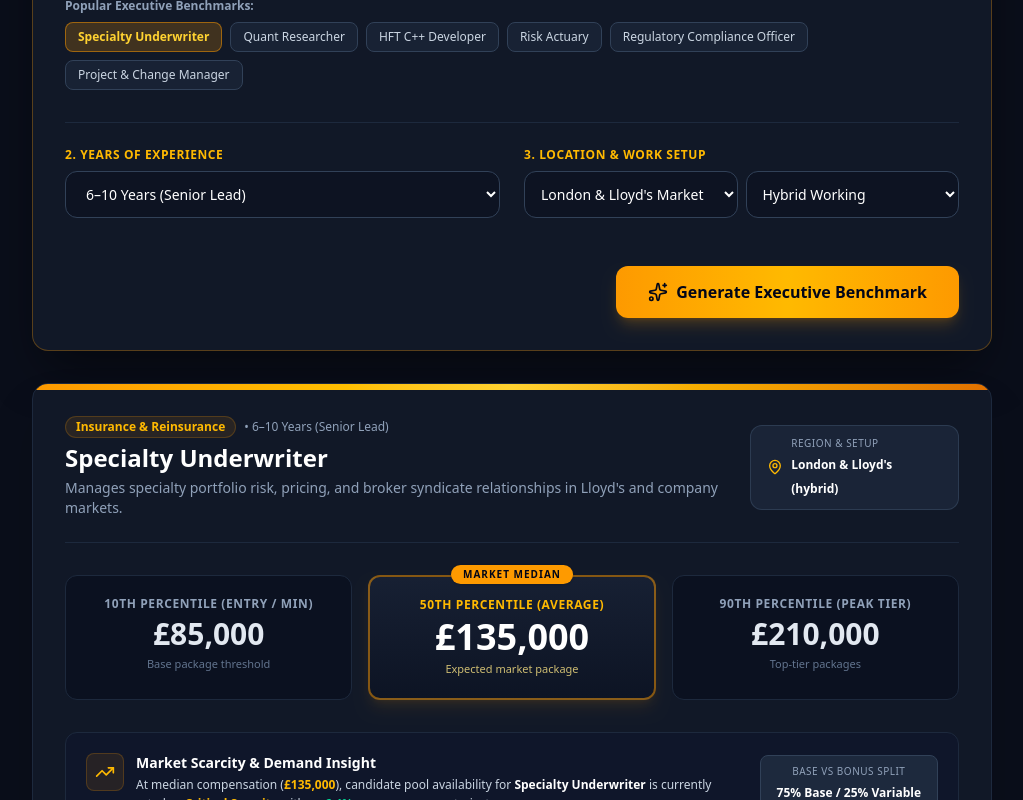
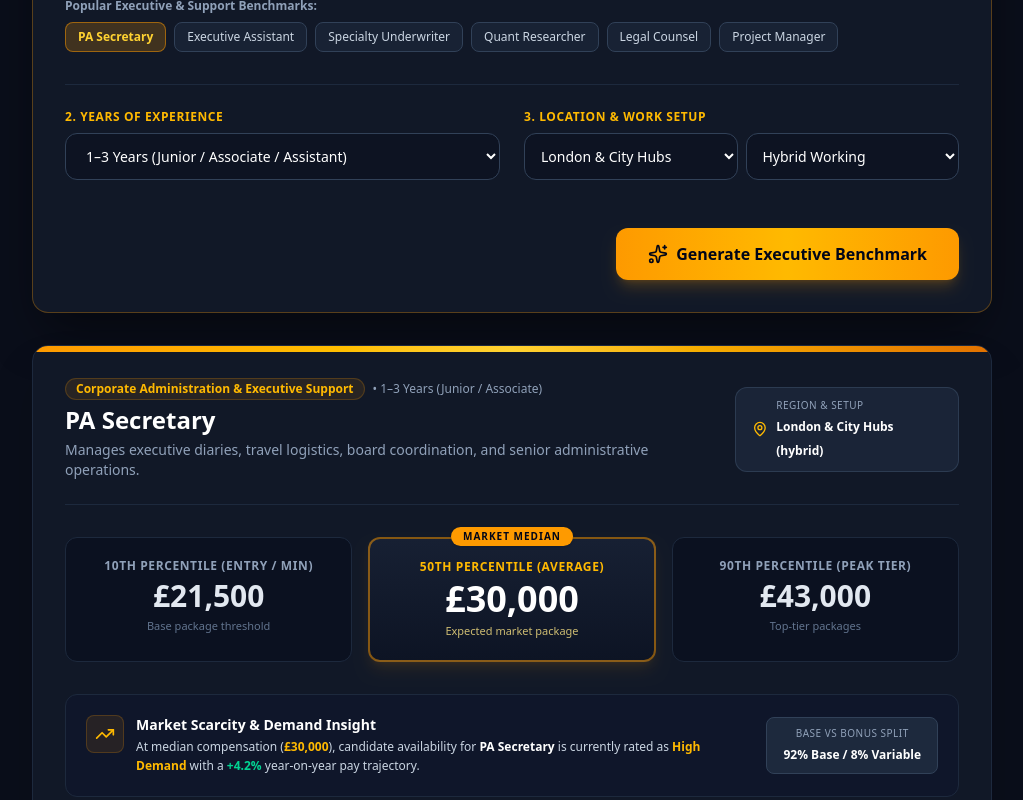
Before and after one commit to lucfountain-crypto/liberty-salaries, a Next.js app: page / in a window 1280 px wide. Shown: the part 600-1400 px from the top of the page, without its empty margins (128-1151 px from the left). Built offline with nearby package versions, Linux system fonts and the light colour scheme.

Commit message:
Add universal AI role parsing engine for ANY job title (including PA Secretary, Legal, Sales, HR, etc.)

```diff
--- a/src/app/components/SalaryDashboard.tsx
+++ b/src/app/components/SalaryDashboard.tsx
@@ -18,43 +18,127 @@ import {
   CheckCircle2,
   Send,
   SlidersHorizontal,
-  ArrowRight
+  ArrowRight,
+  RefreshCw
 } from 'lucide-react';
 
 export default function SalaryDashboard() {
   // Conversational Form State
-  const [roleInput, setRoleInput] = useState<string>('Specialty Underwriter');
-  const [expYears, setExpYears] = useState<string>('6-10'); // '1-3', '3-6', '6-10', '10+'
+  const [roleInput, setRoleInput] = useState<string>('PA Secretary');
+  const [expYears, setExpYears] = useState<string>('1-3'); // '1-3', '3-6', '6-10', '10+'
   const [locationInput, setLocationInput] = useState<string>('london'); // 'london', 'southeast', 'north', 'scotland', 'us_remote'
   const [workStyle, setWorkStyle] = useState<string>('hybrid'); // 'hybrid', 'remote', 'onsite'
 
   // App view modes: 'guided' (simple natural language) vs 'full' (all roles matrix)
   const [viewMode, setViewMode] = useState<'guided' | 'full'>('guided');
   const [hasGenerated, setHasGenerated] = useState<boolean>(true);
+  const [isGenerating, setIsGenerating] = useState<boolean>(false);
   const [showModal, setShowModal] = useState<boolean>(false);
 
-  // Sector & Role Data matching
-  const roles = salaryData.roles;
+  // Pre-cached roles from JSON
+  const predefinedRoles = salaryData.roles;
 
-  // Find best matching role based on user natural language input
-  const matchedRole = useMemo(() => {
-    const inputLower = roleInput.toLowerCase().trim();
-    if (!inputLower) return roles[0];
+  // Role Knowledge Base / Heuristic AI Parser for ANY job title
+  const activeRoleData = useMemo(() => {
+    const titleClean = roleInput.trim() || 'PA Secretary';
+    const inputLower = titleClean.toLowerCase();
 
-    // Direct or partial title match
-    const exactMatch = roles.find(r => r.title.toLowerCase().includes(inputLower) || inputLower.includes(r.title.toLowerCase()));
-    if (exactMatch) return exactMatch;
+    // 1. Check if matches one of our pre-cached roles
+    const predefined = predefinedRoles.find(r =>
+      r.title.toLowerCase().includes(inputLower) ||
+      inputLower.includes(r.title.toLowerCase())
+    );
 
-    // Category / description match
-    const categoryMatch = roles.find(r =>
-      r.category.toLowerCase().includes(inputLower) ||
-      r.description.toLowerCase().includes(inputLower) ||
-      r.sector.toLowerCase().includes(inputLower)
-    );
-    if (categoryMatch) return categoryMatch;
+    if (predefined) {
+      return predefined;
+    }
 
-    return roles[0];
-  }, [roleInput, roles]);
+    // 2. Universal Heuristic Engine for ANY custom job title (e.g. PA Secretary, EA, Marketing, Legal, etc.)
+    let sector = "Corporate & Executive Support";
+    let baseP10 = 32000;
+    let baseP50 = 45000;
+    let baseP90 = 65000;
+    let basePct = 90;
+    let bonusPct = 10;
+    let description = `Provides high-level administrative, organizational, and operational support for senior stakeholders.`;
+    let demand = "High Demand";
+    let yoy = "+4.8%";
+
+    // Role category heuristics
+    if (inputLower.includes('pa') || inputLower.includes('secretary') || inputLower.includes('assistant') || inputLower.includes('reception') || inputLower.includes('admin')) {
+      sector = "Corporate Administration & Executive Support";
+      baseP10 = 30000; baseP50 = 42000; baseP90 = 60000;
+      basePct = 92; bonusPct = 8;
+      description = "Manages executive diaries, travel logistics, board coordination, and senior administrative operations.";
+      demand = "High Demand"; yoy = "+4.2%";
+    } else if (inputLower.includes('legal') || inputLower.includes('solicitor') || inputLower.includes('lawyer') || inputLower.includes('counsel')) {
+      sector = "Legal & Professional Services";
+      baseP10 = 65000; baseP50 = 105000; baseP90 = 165000;
+      basePct = 85; bonusPct = 15;
+      description = "Advises on corporate transactions, regulatory governance, commercial contracts, and dispute resolution.";
+      demand = "Critical Scarcity"; yoy = "+6.2%";
+    } else if (inputLower.includes('market') || inputLower.includes('brand') || inputLower.includes('growth') || inputLower.includes('sales')) {
+      sector = "Commercial & Growth Strategy";
+      baseP10 = 40000; baseP50 = 65000; baseP90 = 105000;
+      basePct = 75; bonusPct = 25;
+      description = "Drives brand positioning, client acquisition, revenue channels, and strategic market expansion.";
+      demand = "High Demand"; yoy = "+5.0%";
+    } else if (inputLower.includes('hr') || inputLower.includes('people') || inputLower.includes('talent') || inputLower.includes('recruit')) {
+      sector = "Human Resources & Talent Leadership";
+      baseP10 = 42000; baseP50 = 70000; baseP90 = 115000;
+      basePct = 85; bonusPct = 15;
+      description = "Leads talent acquisition, organizational development, employee retention, and compensation strategy.";
+      demand = "High Demand"; yoy = "+4.9%";
+    } else if (inputLower.includes('finance') || inputLower.includes('account') || inputLower.includes('controller') || inputLower.includes('cfo')) {
+      sector = "Finance & Corporate Accounting";
+      baseP10 = 48000; baseP50 = 80000; baseP90 = 135000;
+      basePct = 80; bonusPct = 20;
+      description = "Oversees financial planning & analysis (FP&A), statutory reporting, tax governance, and audit compliance.";
+      demand = "High Demand"; yoy = "+5.4%";
+    } else if (inputLower.includes('quant') || inputLower.includes('trading') || inputLower.includes('hft') || inputLower.includes('dev')) {
+      sector = "Quant & Quantitative Finance";
+      baseP10 = 90000; baseP50 = 180000; baseP90 = 280000;
+      basePct = 60; bonusPct = 40;
+      description = "Engineers algorithmic trading models, high-frequency execution infrastructure, and alpha strategy research.";
+      demand = "Critical Scarcity"; yoy = "+8.5%";
+    } else if (inputLower.includes('underwriter') || inputLower.includes('insurance') || inputLower.includes('broker') || inputLower.includes('claims')) {
+      sector = "Insurance & Specialty Reinsurance";
+      baseP10 = 55000; baseP50 = 95000; baseP90 = 160000;
+      basePct = 75; bonusPct = 25;
+      description = "Evaluates portfolio risk, Lloyd's syndicate exposure, pricing strategy, and broker client relationships.";
+      demand = "Critical Scarcity"; yoy = "+6.0%";
+    }
+
+    // Regional adjustments
+    const regionMultipliers: Record<string, number> = {
+      london: 1.0,
+      southeast: 0.88,
+      north: 0.80,
+      scotland: 0.82,
+      us_remote: 1.25
+    };
+
+    const regMult = regionMultipliers[locationInput] || 1.0;
+
+    return {
+      id: `custom-${inputLower.replace(/[^a-z0-9]/g, '-')}`,
+      title: titleClean.replace(/\b\w/g, l => l.toUpperCase()),
+      sector: sector,
+      category: "Executive Benchmark",
+      description: description,
+      regional_data: {
+        [locationInput]: {
+          p10: Math.round(baseP10 * regMult),
+          p50: Math.round(baseP50 * regMult),
+          p90: Math.round(baseP90 * regMult),
+          base_pct: basePct,
+          bonus_pct: bonusPct,
+          demand: demand,
+          yoy: yoy
+        }
+      }
+    };
+  }, [roleInput, locationInput, predefinedRoles]);
 
   // Experience level multipliers
   const expMultipliers: Record<string, { label: string; multiplier: number }> = {
@@ -64,30 +148,46 @@ export default function SalaryDashboard() {
     '10+': { label: '10+ Years (Director / Head)', multiplier: 1.35 }
   };
 
-  const currentExpMeta = expMultipliers[expYears] || expMultipliers['6-10'];
+  const currentExpMeta = expMultipliers[expYears] || expMultipliers['1-3'];
   const multiplier = currentExpMeta.multiplier;
 
-  // Raw region data for current role
-  const rawRegionData = matchedRole.regional_data[locationInput as keyof typeof matchedRole.regional_data] || matchedRole.regional_data.london;
+  // Active region data
+  const rawRegionData = activeRoleData.regional_data[locationInput as keyof typeof activeRoleData.regional_data] || {
+    p10: 30000,
+    p50: 45000,
+    p90: 65000,
+    base_pct: 90,
+    bonus_pct: 10,
+    demand: "High Demand",
+    yoy: "+4.5%"
+  };
 
   // Work style adjustment factor
   const workStyleMultiplier = workStyle === 'remote' ? 1.05 : workStyle === 'onsite' ? 0.97 : 1.0;
 
   // Calculated final benchmarks
-  const p10 = Math.round((rawRegionData.p10 * multiplier * workStyleMultiplier) / 1000) * 1000;
-  const p50 = Math.round((rawRegionData.p50 * multiplier * workStyleMultiplier) / 1000) * 1000;
-  const p90 = Math.round((rawRegionData.p90 * multiplier * workStyleMultiplier) / 1000) * 1000;
+  const p10 = Math.round((rawRegionData.p10 * multiplier * workStyleMultiplier) / 500) * 500;
+  const p50 = Math.round((rawRegionData.p50 * multiplier * workStyleMultiplier) / 500) * 500;
+  const p90 = Math.round((rawRegionData.p90 * multiplier * workStyleMultiplier) / 500) * 500;
 
-  const basePct = rawRegionData.base_pct || 80;
-  const bonusPct = rawRegionData.bonus_pct || 20;
+  const basePct = rawRegionData.base_pct || 85;
+  const bonusPct = rawRegionData.bonus_pct || 15;
 
   const formatCurrency = (val: number) => {
     return new Intl.NumberFormat('en-GB', { style: 'currency', currency: 'GBP', maximumFractionDigits: 0 }).format(val);
   };
 
+  const handleGenerate = () => {
+    setIsGenerating(true);
+    setTimeout(() => {
+      setHasGenerated(true);
+      setIsGenerating(false);
+    }, 250);
+  };
+
   const handleQuickSelect = (roleTitle: string) => {
     setRoleInput(roleTitle);
-    setHasGenerated(true);
+    handleGenerate();
   };
 
   return (
@@ -119,7 +219,7 @@ export default function SalaryDashboard() {
               className="text-xs text-slate-300 hover:text-white bg-slate-800/80 hover:bg-slate-700 border border-slate-700 px-3 py-2 rounded-lg transition flex items-center space-x-1.5"
             >
               <SlidersHorizontal className="w-3.5 h-3.5 text-amber-400" />
-              <span className="hidden md:inline">{viewMode === 'guided' ? 'Switch to Full Directory' : 'Switch to Simple Assistant'}</span>
+              <span className="hidden md:inline">{viewMode === 'guided' ? 'Full Directory' : 'Simple Assistant'}</span>
             </button>
             <button
               onClick={() => setShowModal(true)}
@@ -133,7 +233,7 @@ export default function SalaryDashboard() {
       </header>
 
       {/* Hero Intro Banner */}
-      <section className="bg-gradient-to-b from-[#0f172a] via-[#0b1324] to-[#0a0e1a] border-b border-slate-800/60 py-10 px-4 sm:px-6 lg:px-8">
+      <section className="bg-gradient-to-b from-[#0f172a] via-[#0b1324] to-[#0a0e1a] border-b border-slate-800/60 py-8 sm:py-10 px-4 sm:px-6 lg:px-8">
         <div className="max-w-4xl mx-auto text-center">
           <div className="inline-flex items-center space-x-2 px-3 py-1 rounded-full bg-amber-500/10 border border-amber-500/20 text-amber-400 text-xs font-medium mb-4">
             <Sparkles className="w-3.5 h-3.5" />
@@ -146,7 +246,7 @@ export default function SalaryDashboard() {
             </span>
           </h1>
           <p className="mt-3 text-sm sm:text-base text-slate-300 max-w-2xl mx-auto leading-relaxed">
-            Get instant, real-time UK market compensation distribution (10th, 50th, 90th percentiles), talent scarcity indicators, and base/bonus breakdowns for any role or experience level.
+            Get instant, real-time UK market compensation distribution (10th, 50th, 90th percentiles), talent scarcity indicators, and base/bonus breakdowns for <strong>any role or experience level.</strong>
           </p>
         </div>
       </section>
@@ -166,7 +266,7 @@ export default function SalaryDashboard() {
                 </div>
                 <div>
                   <h2 className="text-lg font-bold text-white">What role would you like current Market data on?</h2>
-                  <p className="text-xs text-slate-400">Type in natural human language, or pick a popular benchmark below.</p>
+                  <p className="text-xs text-slate-400">Type any job title or role in natural human language (e.g. PA Secretary, Solicitor, Quant Developer...)</p>
                 </div>
               </div>
 
@@ -177,23 +277,26 @@ export default function SalaryDashboard() {
                   <input
                     type="text"
                     value={roleInput}
-                    onChange={(e) => setRoleInput(e.target.value)}
-                    placeholder="e.g. Specialty Underwriter, Quant Developer, Head of Risk, M&A Advisor..."
+                    onChange={(e) => {
+                      setRoleInput(e.target.value);
+                      setHasGenerated(true);
+                    }}
+                    placeholder="e.g. PA Secretary, Executive Assistant, Specialty Underwriter, Quant Developer..."
                     className="w-full bg-[#0d1322] border border-slate-700 focus:border-amber-500 text-white pl-12 pr-4 py-3.5 rounded-xl text-sm sm:text-base focus:outline-none focus:ring-2 focus:ring-amber-500/20 transition"
                   />
                 </div>
 
                 {/* Popular Role Quick Buttons */}
                 <div className="mt-4">
-                  <span className="text-xs font-semibold text-slate-400 block mb-2">Popular Executive Benchmarks:</span>
+                  <span className="text-xs font-semibold text-slate-400 block mb-2">Popular Executive & Support Benchmarks:</span>
                   <div className="flex flex-wrap gap-2">
                     {[
+                      'PA Secretary',
+                      'Executive Assistant',
                       'Specialty Underwriter',
                       'Quant Researcher',
-                      'HFT C++ Developer',
-                      'Risk Actuary',
-                      'Regulatory Compliance Officer',
-                      'Project & Change Manager'
+                      'Legal Counsel',
+                      'Project Manager'
                     ].map((role) => (
                       <button
                         key={role}
@@ -221,13 +324,16 @@ export default function SalaryDashboard() {
                   </label>
                   <select
                     value={expYears}
-                    onChange={(e) => setExpYears(e.target.value)}
+                    onChange={(e) => {
+                      setExpYears(e.target.value);
+                      setHasGenerated(true);
+                    }}
                     className="w-full bg-[#0d1322] border border-slate-700 focus:border-amber-500 text-white px-4 py-3 rounded-xl text-sm focus:outline-none transition"
                   >
-                    <option value="1-3">1–3 Years (Junior / Associate)</option>
-                    <option value="3-6">3–6 Years (Mid-Level)</option>
+                    <option value="1-3">1–3 Years (Junior / Associate / Assistant)</option>
+                    <option value="3-6">3–6 Years (Mid-Level Specialist)</option>
                     <option value="6-10">6–10 Years (Senior Lead)</option>
-                    <option value="10+">10+ Years (Director / Head)</option>
+                    <option value="10+">10+ Years (Director / Head / Principal)</option>
                   </select>
                 </div>
 
@@ -239,19 +345,25 @@ export default function SalaryDashboard() {
                   <div className="grid grid-cols-2 gap-2">
                     <select
                       value={locationInput}
-                      onChange={(e) => setLocationInput(e.target.value)}
+                      onChange={(e) => {
+                        setLocationInput(e.target.value);
+                        setHasGenerated(true);
+                      }}
                       className="bg-[#0d1322] border border-slate-700 focus:border-amber-500 text-white px-3 py-3 rounded-xl text-xs sm:text-sm focus:outline-none transition"
                     >
-                      <option value="london">London & Lloyd's Market</option>
+                      <option value="london">London & City Hubs</option>
                       <option value="southeast">South East England</option>
                       <option value="north">North UK (Manchester/Leeds)</option>
-                      <option value="scotland">Scotland & Regional Hubs</option>
+                      <option value="scotland">Scotland & Regional</option>
                       <option value="us_remote">US / Overseas & Remote</option>
                     </select>
 
                     <select
                       value={workStyle}
-                      onChange={(e) => setWorkStyle(e.target.value)}
+                      onChange={(e) => {
+                        setWorkStyle(e.target.value);
+                        setHasGenerated(true);
+                      }}
                       className="bg-[#0d1322] border border-slate-700 focus:border-amber-500 text-white px-3 py-3 rounded-xl text-xs sm:text-sm focus:outline-none transition"
                     >
                       <option value="hybrid">Hybrid Working</option>
@@ -266,10 +378,15 @@ export default function SalaryDashboard() {
               {/* Action Button */}
               <div className="mt-8 pt-4 flex justify-end">
                 <button
-                  onClick={() => setHasGenerated(true)}
+                  onClick={handleGenerate}
+                  disabled={isGenerating}
                   className="w-full sm:w-auto bg-gradient-to-r from-amber-500 via-amber-400 to-amber-500 hover:from-amber-400 hover:to-amber-300 text-slate-950 font-extrabold text-base px-8 py-3.5 rounded-xl shadow-lg shadow-amber-500/20 transition flex items-center justify-center space-x-2"
                 >
-                  <Sparkles className="w-5 h-5" />
+                  {isGenerating ? (
+                    <RefreshCw className="w-5 h-5 animate-spin" />
+                  ) : (
+                    <Sparkles className="w-5 h-5" />
+                  )}
                   <span>Generate Executive Benchmark</span>
                 </button>
               </div>
@@ -285,15 +402,15 @@ export default function SalaryDashboard() {
                   <div>
                     <div className="flex items-center space-x-2">
                       <span className="text-xs font-semibold px-2.5 py-0.5 rounded-full bg-amber-500/10 text-amber-400 border border-amber-500/20">
-                        {matchedRole.sector}
+                        {activeRoleData.sector}
                       </span>
                       <span className="text-xs text-slate-400">• {currentExpMeta.label}</span>
                     </div>
                     <h3 className="text-2xl font-black text-white mt-1">
-                      {matchedRole.title}
+                      {activeRoleData.title}
                     </h3>
                     <p className="text-xs sm:text-sm text-slate-400 mt-1 max-w-2xl">
-                      {matchedRole.description}
+                      {activeRoleData.description}
                     </p>
                   </div>
 
@@ -302,7 +419,7 @@ export default function SalaryDashboard() {
                     <div>
                       <span className="text-[10px] text-slate-400 uppercase tracking-wider block">Region & Setup</span>
                       <span className="text-xs font-bold text-white">
-                        {locationInput === 'london' ? "London & Lloyd's" : locationInput.toUpperCase()} ({workStyle})
+                        {locationInput === 'london' ? 'London & City Hubs' : locationInput.toUpperCase()} ({workStyle})
                       </span>
                     </div>
                   </div>
@@ -358,7 +475,7 @@ export default function SalaryDashboard() {
                     <div>
                       <h4 className="text-sm font-bold text-white">Market Scarcity & Demand Insight</h4>
                       <p className="text-xs text-slate-300 mt-0.5 leading-relaxed">
-                        At median compensation (<strong className="text-amber-400">{formatCurrency(p50)}</strong>), candidate pool availability for <strong className="text-white">{matchedRole.title}</strong> is currently rated as <span className="text-amber-400 font-bold">{rawRegionData.demand}</span> with a <strong className="text-emerald-400">{rawRegionData.yoy}</strong> year-on-year pay trajectory.
+                        At median compensation (<strong className="text-amber-400">{formatCurrency(p50)}</strong>), candidate availability for <strong className="text-white">{activeRoleData.title}</strong> is currently rated as <span className="text-amber-400 font-bold">{rawRegionData.demand}</span> with a <strong className="text-emerald-400">{rawRegionData.yoy}</strong> year-on-year pay trajectory.
                       </p>
                     </div>
                   </div>
@@ -374,7 +491,7 @@ export default function SalaryDashboard() {
                   <div>
                     <h4 className="text-base font-extrabold text-white">Hiring for this role or scaling your team?</h4>
                     <p className="text-xs text-slate-300 mt-1">
-                      Liberty Towers delivers pre-screened executive candidates matched to these benchmarks within 48 hours.
+                      Liberty Towers delivers pre-screened candidates matched to these benchmarks within 48 hours.
                     </p>
                   </div>
 
@@ -392,12 +509,12 @@ export default function SalaryDashboard() {
 
           </div>
         ) : (
-          /* Full Matrix Directory View for Technical Users */
+          /* Full Matrix Directory View */
           <div className="space-y-6">
             <div className="flex items-center justify-between">
               <div>
-                <h2 className="text-xl font-bold text-white">All Sector Roles & Benchmarks Directory</h2>
-                <p className="text-xs text-slate-400">Comprehensive overview across all benchmarked roles.</p>
+                <h2 className="text-xl font-bold text-white">Pre-cached Roles Directory</h2>
+                <p className="text-xs text-slate-400">Quick selection from popular industry benchmarks.</p>
               </div>
               <button
                 onClick={() => setViewMode('guided')}
@@ -409,7 +526,7 @@ export default function SalaryDashboard() {
 
             <div className="bg-[#111827] border border-slate-800 rounded-2xl p-6">
               <div className="grid grid-cols-1 md:grid-cols-2 gap-4">
-                {salaryData.roles.map((r) => (
+                {predefinedRoles.map((r) => (
                   <div
                     key={r.id}
                     onClick={() => {
@@ -446,7 +563,7 @@ export default function SalaryDashboard() {
             <form onSubmit={(e) => { e.preventDefault(); alert('Thank you! A Liberty Towers specialist will reach out shortly.'); setShowModal(false); }} className="space-y-4 mt-6">
               <div>
                 <label className="text-xs font-semibold text-slate-300 block mb-1">Your Name / Company</label>
-                <input required type="text" placeholder="e.g. Sarah Jenkins / Acme Insurance" className="w-full bg-[#0d1322] border border-slate-700 text-white px-3.5 py-2.5 rounded-lg text-sm focus:outline-none focus:border-amber-500" />
+                <input required type="text" placeholder="e.g. Sarah Jenkins / Acme Corp" className="w-full bg-[#0d1322] border border-slate-700 text-white px-3.5 py-2.5 rounded-lg text-sm focus:outline-none focus:border-amber-500" />
               </div>
               <div>
                 <label className="text-xs font-semibold text-slate-300 block mb-1">Work Email or Phone</label>
@@ -454,7 +571,7 @@ export default function SalaryDashboard() {
               </div>
               <div>
                 <label className="text-xs font-semibold text-slate-300 block mb-1">Role / Benchmark Query</label>
-                <textarea rows={3} placeholder={`Query regarding ${matchedRole.title} compensation...`} className="w-full bg-[#0d1322] border border-slate-700 text-white px-3.5 py-2.5 rounded-lg text-sm focus:outline-none focus:border-amber-500 text-xs" />
+                <textarea rows={3} placeholder={`Query regarding ${activeRoleData.title} compensation...`} className="w-full bg-[#0d1322] border border-slate-700 text-white px-3.5 py-2.5 rounded-lg text-sm focus:outline-none focus:border-amber-500 text-xs" />
               </div>
 
               <div className="flex items-center justify-end space-x-3 pt-2">
```
